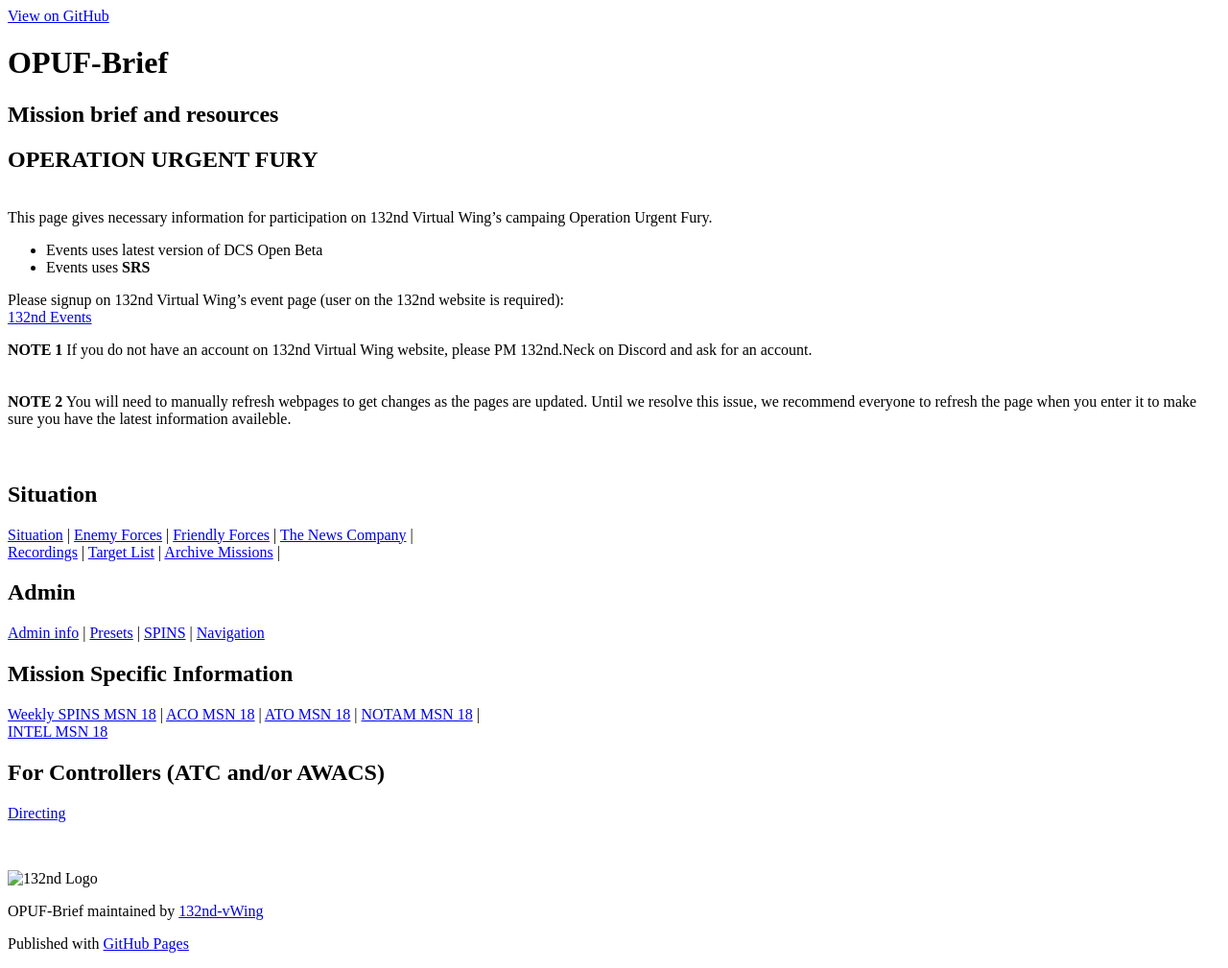
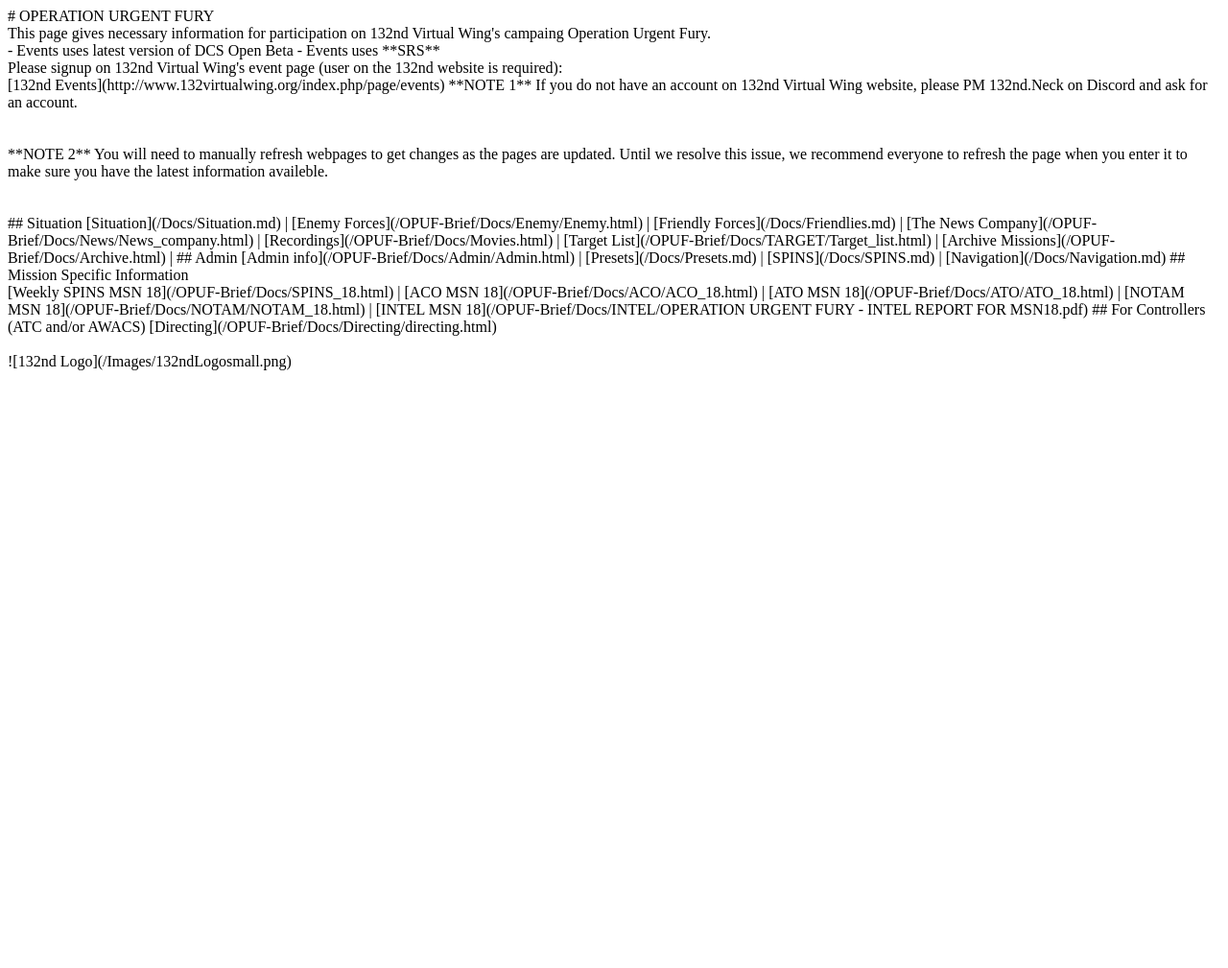
Before and after one commit to vCG-1/Campaign-Materials, a plain HTML site: page index.html in a window 1280 px wide. Shown: the whole page at 96% size. After the commit the page ends 800 px from the top, so only its background shows below. Drawn offline with Linux system fonts and the light colour scheme.

Commit message:
Update index.html

```diff
--- a/index.html
+++ b/index.html
@@ -1,100 +1,53 @@
+# OPERATION URGENT FURY
 
-<!DOCTYPE html>
-<html lang="en-US">
-
-  <head>
-    <meta charset='utf-8'>
-    <meta http-equiv="X-UA-Compatible" content="IE=edge">
-    <meta name="viewport" content="width=device-width,maximum-scale=2">
-    <link rel="stylesheet" type="text/css" media="screen" href="/OPUF-Brief/assets/css/style.css?v=1f669d8168fa4929c43a04f9722f8fd9ac2c2592">
-
-<!-- Begin Jekyll SEO tag v2.6.1 -->
-<title>OPERATION URGENT FURY | OPUF-Brief</title>
-<meta name="generator" content="Jekyll v3.8.5" />
-<meta property="og:title" content="OPERATION URGENT FURY" />
-<meta property="og:locale" content="en_US" />
-<meta name="description" content="Mission brief and resources" />
-<meta property="og:description" content="Mission brief and resources" />
-<link rel="canonical" href="https://132nd-vwing.github.io/OPUF-Brief/" />
-<meta property="og:url" content="https://132nd-vwing.github.io/OPUF-Brief/" />
-<meta property="og:site_name" content="OPUF-Brief" />
-<script type="application/ld+json">
-{"headline":"OPERATION URGENT FURY","@type":"WebSite","url":"https://132nd-vwing.github.io/OPUF-Brief/","name":"OPUF-Brief","description":"Mission brief and resources","@context":"https://schema.org"}</script>
-<!-- End Jekyll SEO tag -->
-
-  </head>
-
-  <body>
-
-    <!-- HEADER -->
-    <div id="header_wrap" class="outer">
-        <header class="inner">
-          <a id="forkme_banner" href="https://github.com/132nd-vWing/OPUF-Brief">View on GitHub</a>
-
-          <h1 id="project_title">OPUF-Brief</h1>
-          <h2 id="project_tagline">Mission brief and resources</h2>
+<br>
+This page gives necessary information for participation on 132nd Virtual Wing's campaing Operation Urgent Fury. <br>
+- Events uses latest version of DCS Open Beta
+- Events uses  **SRS**
+<br>
 
 
-        </header>
-    </div>
-
-    <!-- MAIN CONTENT -->
-    <div id="main_content_wrap" class="outer">
-      <section id="main_content" class="inner">
-        <h1 id="operation-urgent-fury">OPERATION URGENT FURY</h1>
-
-<p><br />
-This page gives necessary information for participation on 132nd Virtual Wing’s campaing Operation Urgent Fury. <br /></p>
-<ul>
-  <li>Events uses latest version of DCS Open Beta</li>
-  <li>Events uses  <strong>SRS</strong>
-<br /></li>
-</ul>
-
-<p>Please signup on 132nd Virtual Wing’s event page (user on the 132nd website is required): <br />
-<a href="http://www.132virtualwing.org/index.php/page/events">132nd Events</a></p>
-
-<p><strong>NOTE 1</strong> If you do not have an account on 132nd Virtual Wing website, please PM 132nd.Neck on Discord and ask for an account.
-<br />
-<br />
-<br />
-<strong>NOTE 2</strong> You will need to manually refresh webpages to get changes as the pages are updated. Until we resolve this issue, we recommend everyone to refresh the page when you enter it to make sure you have the latest information availeble.
-<br />
-<br />
-<br /></p>
-
-<h2 id="situation">Situation</h2>
-<p><a href="/OPUF-Brief/Docs/Situation.html">Situation</a> |  <a href="/OPUF-Brief/Docs/Enemy/Enemy.html">Enemy Forces</a>  |  <a href="/OPUF-Brief/Docs/Friendlies.html">Friendly Forces</a> | <a href="/OPUF-Brief/Docs/News/News_company.html">The News Company</a> |<br />
-<a href="/OPUF-Brief/Docs/Movies.html">Recordings</a> | <a href="/OPUF-Brief/Docs/TARGET/Target_list.html">Target List</a> | <a href="/OPUF-Brief/Docs/Archive.html">Archive Missions</a> |</p>
-
-<h2 id="admin">Admin</h2>
-<p><a href="/OPUF-Brief/Docs/Admin/Admin.html">Admin info</a> | <a href="/OPUF-Brief/Docs/Presets.html">Presets</a>  | <a href="/OPUF-Brief/Docs/SPINS.html">SPINS</a> | <a href="/OPUF-Brief/Docs/Navigation.html">Navigation</a></p>
-
-<h2 id="mission-specific-information-">Mission Specific Information <br /></h2>
-<p><a href="/OPUF-Brief/Docs/SPINS_18.html">Weekly SPINS MSN 18</a> | <a href="/OPUF-Brief/Docs/ACO/ACO_18.html">ACO MSN 18</a> | <a href="/OPUF-Brief/Docs/ATO/ATO_18.html">ATO MSN 18</a> | <a href="/OPUF-Brief/Docs/NOTAM/NOTAM_18.html">NOTAM MSN 18</a> |<br />
-<a href="/OPUF-Brief/Docs/INTEL/OPERATION URGENT FURY - INTEL REPORT FOR MSN18.pdf">INTEL MSN 18</a></p>
-
-<h2 id="for-controllers-atc-andor-awacs">For Controllers (ATC and/or AWACS)</h2>
-<p><a href="/OPUF-Brief/Docs/Directing/directing.html">Directing</a>
-<br /></p>
-
-<p><br /></p>
-
-<p><img src="/OPUF-Brief/Images/132ndLogosmall.png" alt="132nd Logo" /></p>
-
-      </section>
-    </div>
-
-    <!-- FOOTER  -->
-    <div id="footer_wrap" class="outer">
-      <footer class="inner">
-
-        <p class="copyright">OPUF-Brief maintained by <a href="https://github.com/132nd-vWing">132nd-vWing</a></p>
-
-        <p>Published with <a href="https://pages.github.com">GitHub Pages</a></p>
-      </footer>
-    </div>
 
 
-  </body>
-</html>
+Please signup on 132nd Virtual Wing's event page (user on the 132nd website is required): <br>
+[132nd Events](http://www.132virtualwing.org/index.php/page/events)
+
+**NOTE 1** If you do not have an account on 132nd Virtual Wing website, please PM 132nd.Neck on Discord and ask for an account.
+<br>
+<br>
+<br>
+**NOTE 2** You will need to manually refresh webpages to get changes as the pages are updated. Until we resolve this issue, we recommend everyone to refresh the page when you enter it to make sure you have the latest information availeble.
+<br>
+<br>
+<br>
+
+## Situation
+[Situation](/Docs/Situation.md) |  [Enemy Forces](/OPUF-Brief/Docs/Enemy/Enemy.html)  |  [Friendly Forces](/Docs/Friendlies.md) | [The News Company](/OPUF-Brief/Docs/News/News_company.html) |
+[Recordings](/OPUF-Brief/Docs/Movies.html) | [Target List](/OPUF-Brief/Docs/TARGET/Target_list.html) | [Archive Missions](/OPUF-Brief/Docs/Archive.html) |
+
+
+
+
+## Admin
+[Admin info](/OPUF-Brief/Docs/Admin/Admin.html) | [Presets](/Docs/Presets.md)  | [SPINS](/Docs/SPINS.md) | [Navigation](/Docs/Navigation.md)
+
+
+
+## Mission Specific Information <br>
+[Weekly SPINS MSN 18](/OPUF-Brief/Docs/SPINS_18.html) | [ACO MSN 18](/OPUF-Brief/Docs/ACO/ACO_18.html) | [ATO MSN 18](/OPUF-Brief/Docs/ATO/ATO_18.html) | [NOTAM MSN 18](/OPUF-Brief/Docs/NOTAM/NOTAM_18.html) |
+[INTEL MSN 18](/OPUF-Brief/Docs/INTEL/OPERATION URGENT FURY - INTEL REPORT FOR MSN18.pdf)
+
+
+## For Controllers (ATC and/or AWACS)
+[Directing](/OPUF-Brief/Docs/Directing/directing.html)
+<br>
+
+
+
+
+<br>
+
+
+
+
+![132nd Logo](/Images/132ndLogosmall.png)
```
